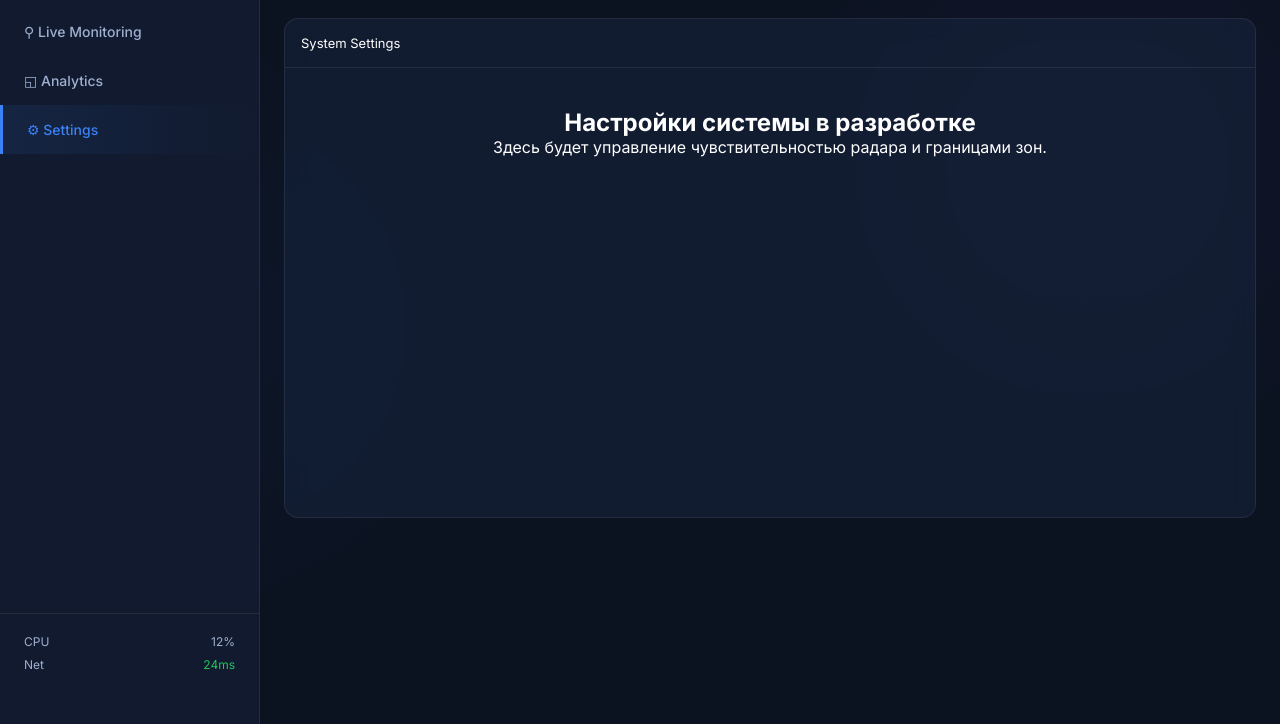
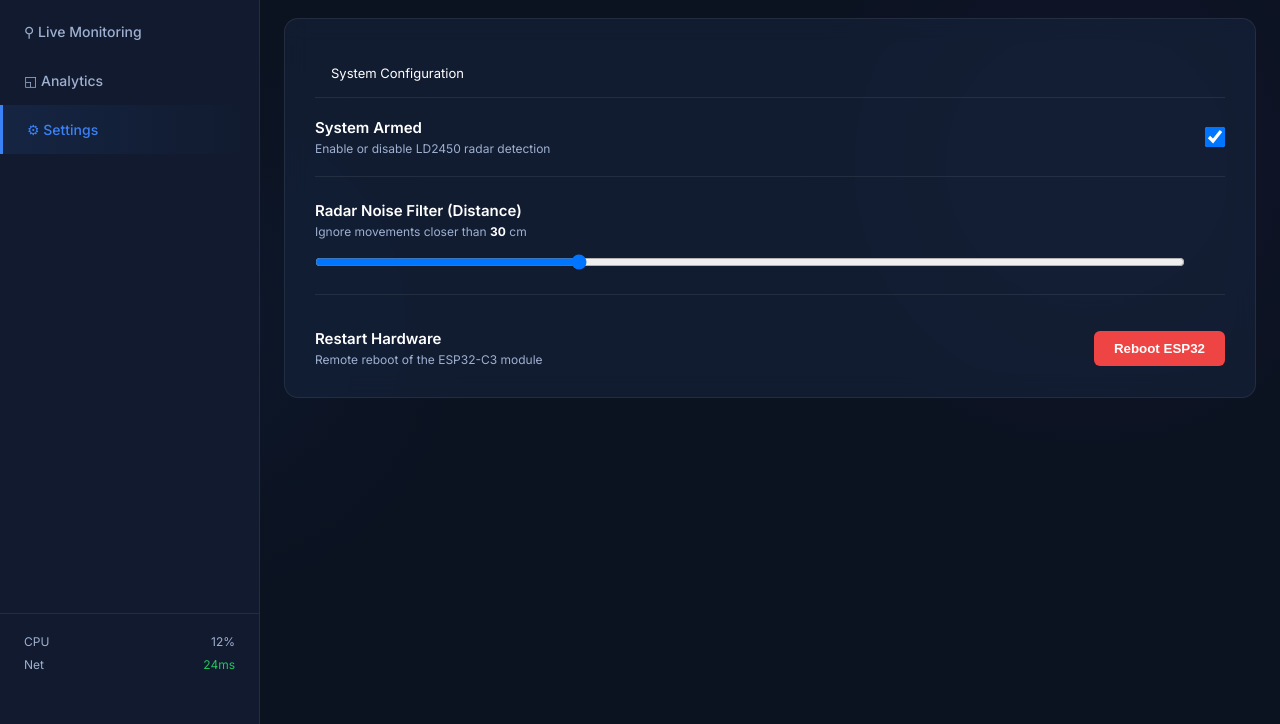
Before and after one commit to Geniusmgs/Radar-monitoring-system, a website: page public/index.html in a window 1280 px wide. Both pictures are taken after a click on the element "⚙ Settings". Shown: the part 76-800 px from the top of the page. Drawn offline with nearby package versions, Linux system fonts and the light colour scheme.

Commit message:
Настройки

```diff
--- a/public/index.html
+++ b/public/index.html
@@ -335,13 +335,38 @@
         </div>
     </div>
 
-    <div id="view-settings" class="dashboard" style="display: none;">
-        <div class="glass log-container" style="grid-column: 1 / -1; height: 500px;">
-            <div class="log-header"><i class="fas fa-cog"></i> System Settings</div>
-            <div style="padding: 40px; text-align: center; color: var(--text-muted);">
-                <i class="fas fa-tools" style="font-size: 3rem; margin-bottom: 20px;"></i>
-                <h2>Настройки системы в разработке</h2>
-                <p>Здесь будет управление чувствительностью радара и границами зон.</p>
+<div id="view-settings" class="dashboard" style="display: none;">
+        <div class="glass log-container" style="grid-column: 1 / -1; padding: 30px;">
+            <div class="log-header"><i class="fas fa-cog"></i> System Configuration</div>
+
+            <div style="display: grid; grid-template-columns: 1fr; gap: 24px; margin-top: 20px;">
+
+                <div style="display: flex; justify-content: space-between; align-items: center; padding-bottom: 20px; border-bottom: 1px solid var(--border);">
+                    <div>
+                        <div style="font-weight: 600; font-size: 15px;">System Armed</div>
+                        <div style="font-size: 12px; color: var(--text-sec); margin-top: 4px;">Enable or disable LD2450 radar detection</div>
+                    </div>
+                    <input type="checkbox" checked style="width: 20px; height: 20px; cursor: pointer;">
+                </div>
+
+                <div style="display: flex; justify-content: space-between; align-items: center; padding-bottom: 20px; border-bottom: 1px solid var(--border);">
+                    <div style="flex-grow: 1; padding-right: 40px;">
+                        <div style="font-weight: 600; font-size: 15px;">Radar Noise Filter (Distance)</div>
+                        <div style="font-size: 12px; color: var(--text-sec); margin-top: 4px;">Ignore movements closer than <span id="ui-sens-val" style="color: var(--text-main); font-weight: bold;">30</span> cm</div>
+                        <input type="range" min="0" max="100" value="30" style="width: 100%; margin-top: 15px; cursor: pointer;" oninput="document.getElementById('ui-sens-val').innerText = this.value">
+                    </div>
+                </div>
+
+                <div style="display: flex; justify-content: space-between; align-items: center; padding-top: 10px;">
+                    <div>
+                        <div style="font-weight: 600; font-size: 15px;">Restart Hardware</div>
+                        <div style="font-size: 12px; color: var(--text-sec); margin-top: 4px;">Remote reboot of the ESP32-C3 module</div>
+                    </div>
+                    <button style="background: var(--alert); color: white; border: none; padding: 10px 20px; border-radius: 6px; cursor: pointer; font-weight: 600; transition: 0.2s;">
+                        Reboot ESP32
+                    </button>
+                </div>
+
             </div>
         </div>
     </div>
```
